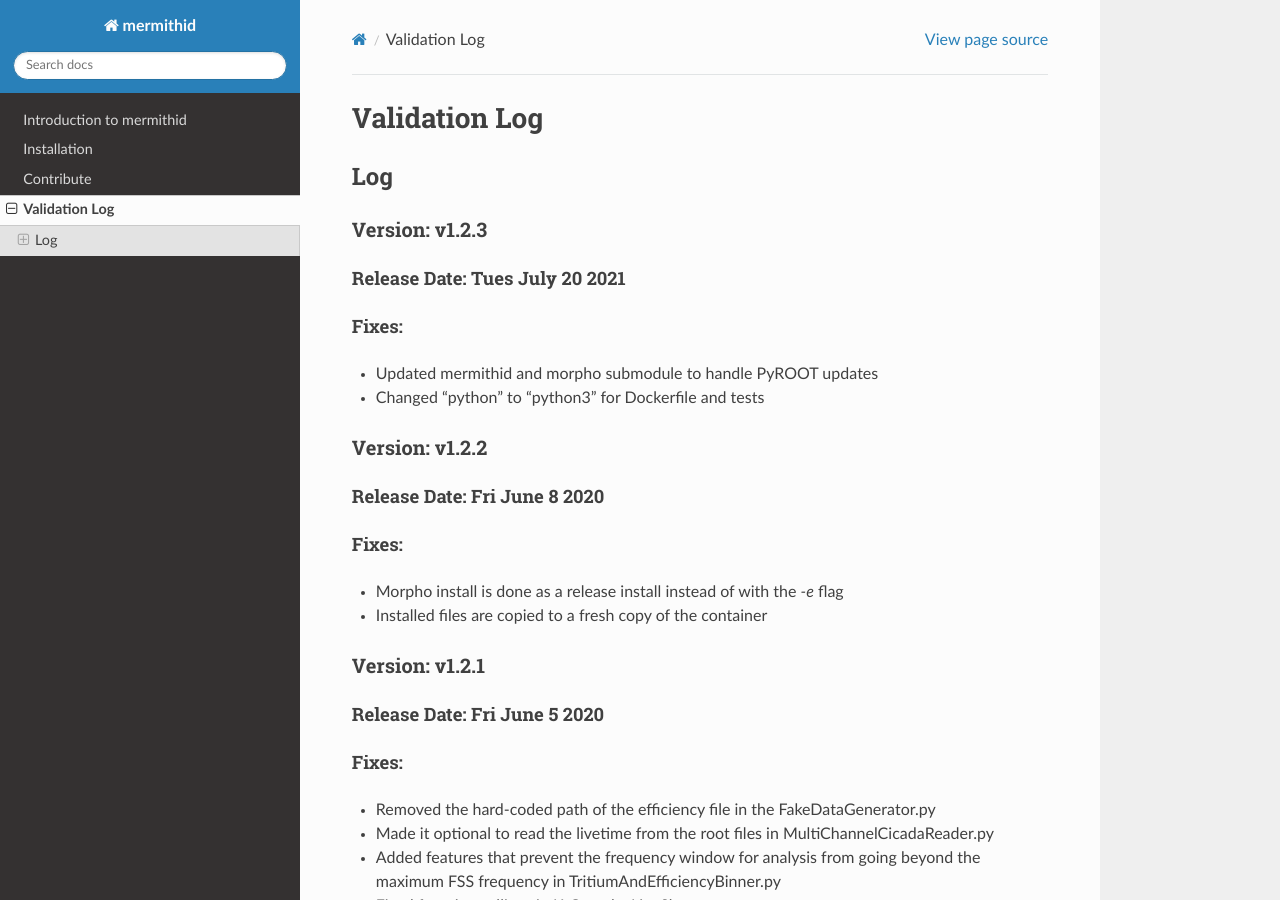
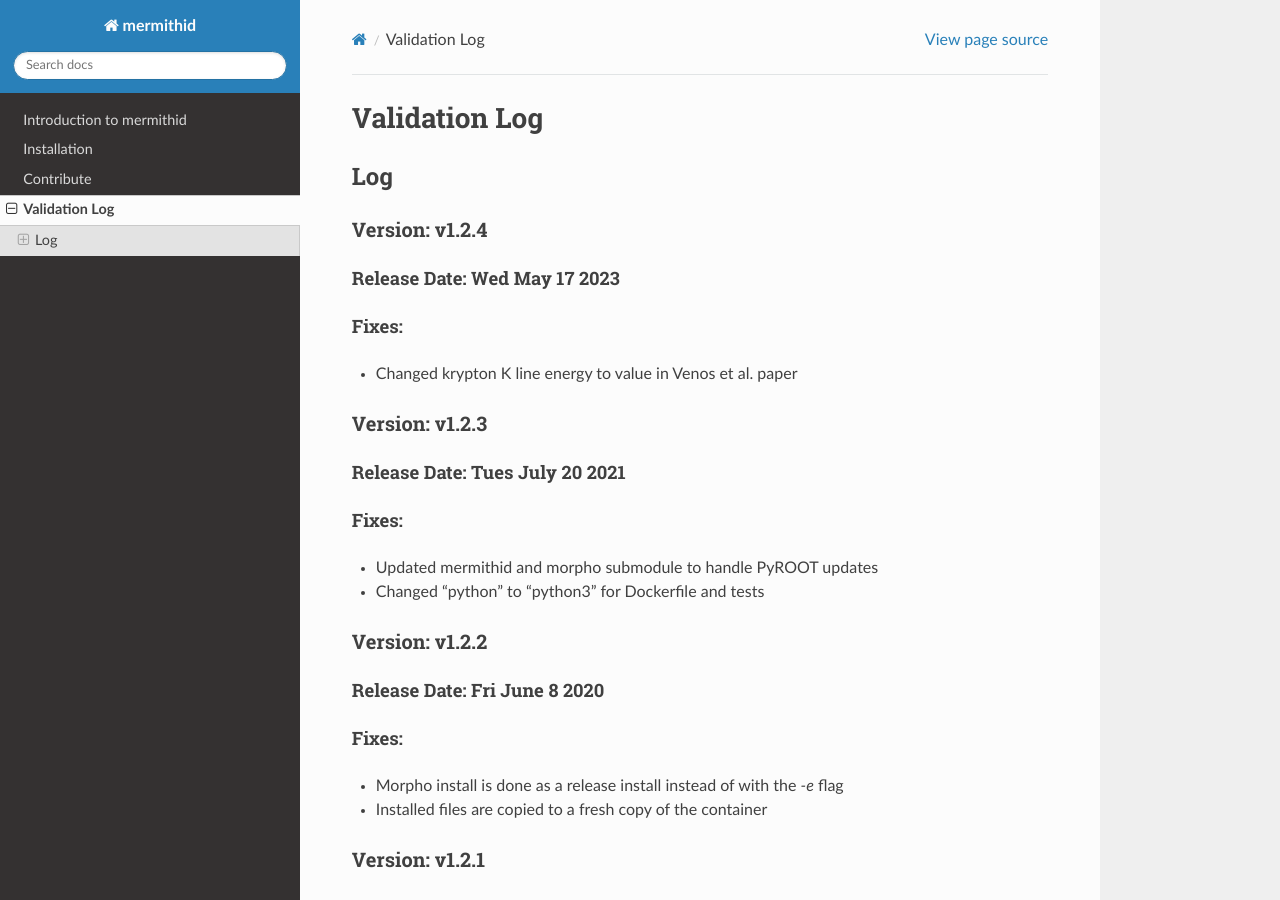
Before and after one commit to project8/mermithid, a Sphinx documentation site: the page built from documentation/validation_log.rst, in a window 1280 px wide and 900 px high. Built offline with Sphinx 7.4.7 and the Read the Docs theme 2.0.0, drawn with Linux system fonts in a browser that asks for light colours; pages that are not in the unit, such as notebooks, are missing from menus.

```diff
--- a/CMakeLists.txt
+++ b/CMakeLists.txt
@@ -1,7 +1,7 @@
 cmake_minimum_required(VERSION 3.1)
 
 cmake_policy( SET CMP0048 NEW ) # version in project()
-project( Mermithid VERSION 1.2.2 )
+project( Mermithid VERSION 1.2.4 )
 
 list( APPEND CMAKE_MODULE_PATH ${PROJECT_SOURCE_DIR}/Phylloxera/Scarab/cmake )
 # list( APPEND CMAKE_MODULE_PATH ${PROJECT_SOURCE_DIR}/Cicada/Scarab/cmake )
--- a/documentation/validation_log.rst
+++ b/documentation/validation_log.rst
@@ -3,6 +3,18 @@ Validation Log
 
 Log
 ---
+
+Version: v1.2.4
+~~~~~~~~~~~~~~~~
+
+Release Date: Wed May 17 2023
+''''''''''''''''''''''''''''''
+
+Fixes:
+'''''''''''''
+
+* Changed krypton K line energy to value in Venos et al. paper
+
 
 Version: v1.2.3
 ~~~~~~~~~~~~~~~~
```
Also changed, not shown: 1 other file.
